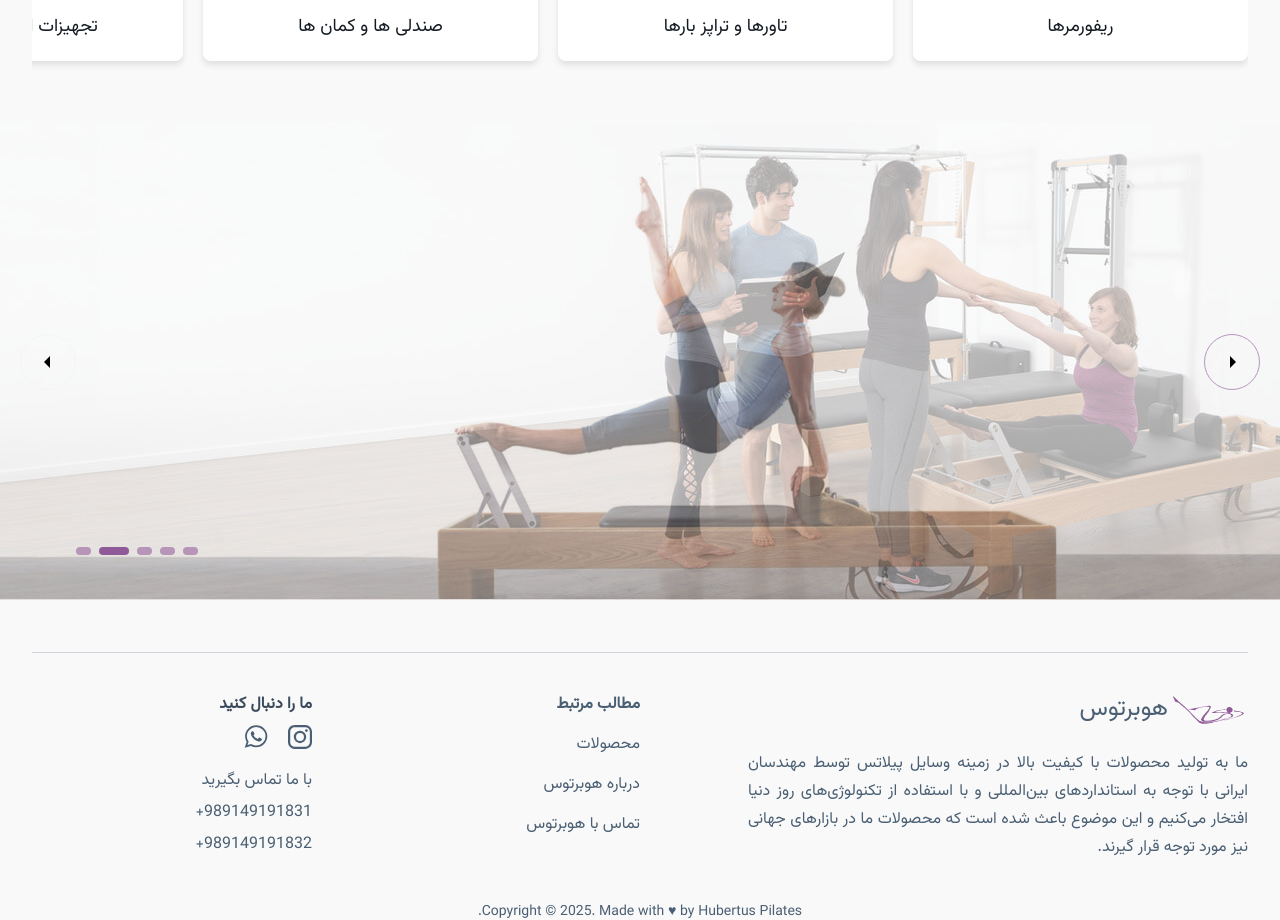
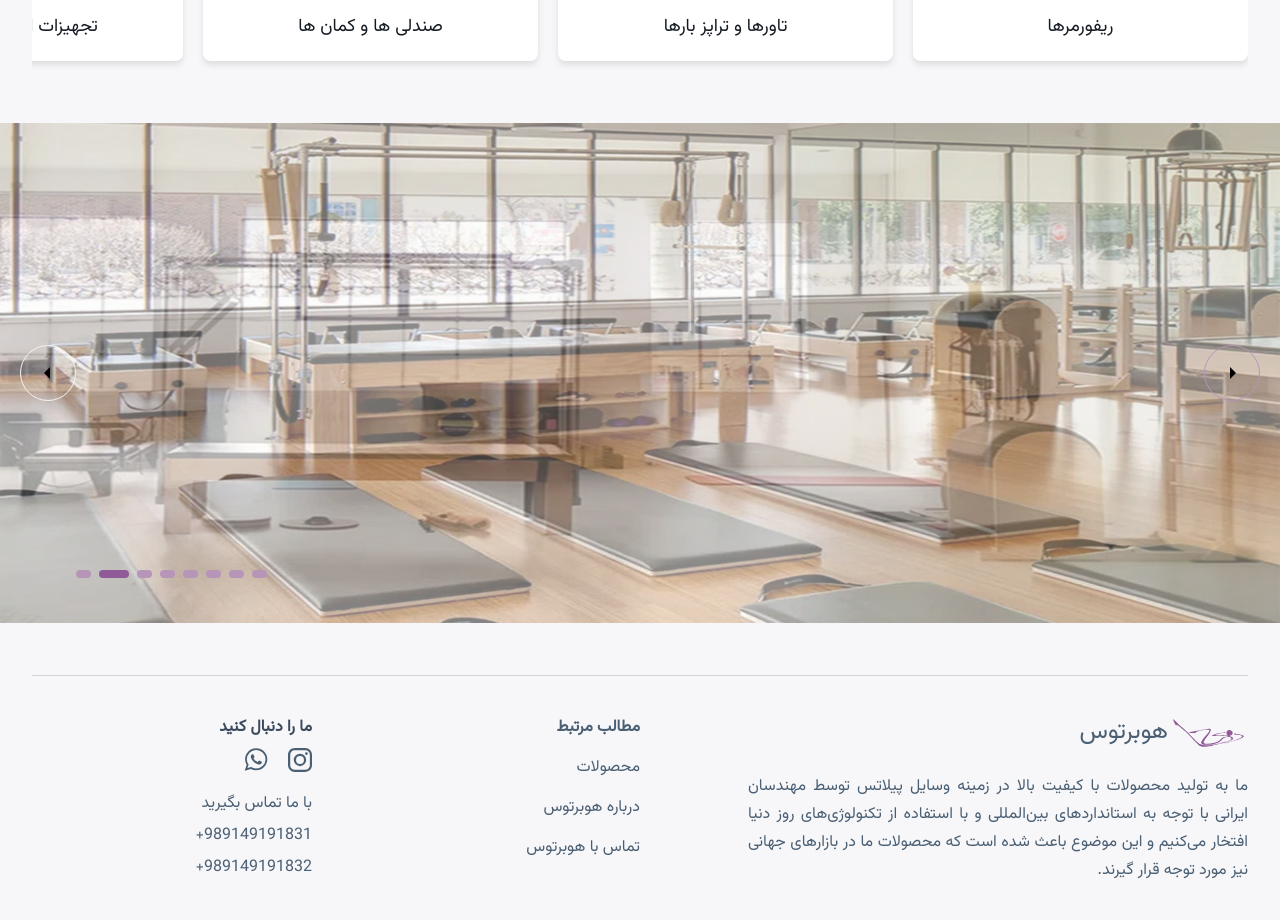
Before and after one commit to elhamest/hubertus-pilates-client, a Next.js app: page / in a window 1280 px wide. Shown: the part 1300-2220 px from the top of the page. Built offline with nearby package versions, Linux system fonts and the light colour scheme.

Commit message:
Changed images of slider and hero section

```diff
--- a/src/app/globals.css
+++ b/src/app/globals.css
@@ -10,44 +10,42 @@
 }
 
 :root {
-  /* Primary Brand Color */
-  --primary-color: #905a98; /* Muted purple: brand color, used for logos, headers, and key elements, for the main icons.) */
+  --primary-color: #905a98;
 
   /* Vibrant Accent Color */
-  --vibrant-purple: #7e3f8f; /* Vibrant purple for preTitles, buttons, etc. */
+  --vibrant-purple: #7e3f8f;
 
   /* Secondary Colors */
-  /* Use this for secondary headings, navigation bars, or as a hover effect on buttons. */
-  --dark-secondary-color: #6a4c6f; /* Darker shade of purple, for accents and secondary elements */
-  --ligth-secondary-color: #b695b9; /* Lighter shade of purple, for backgrounds or subtle highlights */
+  --dark-secondary-color: #6a4c6f;
+  --ligth-secondary-color: #b695b9;
   --ligther-secondary-color: #e9d5eb;
 
   /* Accent Colors */
-  --accent-color-blue: #4a5f73; /* Muted blue for links and secondary elements, for contrast and to add depth, for secondary icons */
-  --accent-color-blue-dark: #3a4a5c; /* Darker muted blue for primary headings */
-  --accent-color-gray-dark: #a6a6a6; /* Neutral gray for dark mode */
-  --accent-color-gray-darker: #808080; /* Darker gray for headings in light mode */
-  --accent-color-gray-light: #718096; /* Medium-dark gray for light mode */
-  /* --gray: #757575; */
-
+  --accent-color-blue: #4a5f73;
+  --accent-color-blue-dark: #3a4a5c;
+  --accent-color-gray-dark: #a6a6a6;
+  --accent-color-gray-darker: #808080;
+  --accent-color-gray-light: #718096;
+  --accent-color-gray-lighter: #cbd5e1;
+  --accent-color-gray: #e2e8f0;
   --border-color: #e5e7eb;
 
   /* Supporting Colors */
-  /* Use this for subtle hover effects, borders, or to soften the overall look */
-  --supporting-color-gray: #f4f4f4; /* Very light gray for backgrounds */
-  --supporting-color-lavender: #e0d4e1; /* Soft lavender for accents */
+  --supporting-color-gray: #f4f4f4;
+  --supporting-color-lavender: #e0d4e1;
 
   /* Neutral Colors */
-  --pure-white-color: #fff; /* Pure white for crisp elements, for icons in dark mode */
+  --pure-white-color: #fff;
   --neutral-white-color: #d1d7e0;
-  --off-white-color: #f9f9f9; /* Off-white for light mode background, rgb(249, 249, 249) */
-  --darker-gray-color: #171717; /* Dark gray for dark mode background, rgb(23, 23, 23) */
+  --off-white-color: #f7f7fa;
+  --darker-gray-color: #171717;
   --dark-gray-color: #151b23;
+  --dark-mode-card-bg: #23272e;
 
   --light-shadow: rgba(27, 31, 35, 0.04) 0px 1px 0px,
     rgba(255, 255, 255, 0.25) 0px 1px 0px inset;
 
-  --dark-mode-card-bg: #f0f0f0; /* Slightly darker than pure white */
+  --dark-accent-color: #b695b9;
 }
 
 .dark .dark\:bg-dark-gray {
--- a/src/app/page.js
+++ b/src/app/page.js
@@ -16,25 +16,17 @@ import { faConstants } from "../../public/locales/fa/common";
 //  import { faConstants } from "../../out/locales/fa/common";
 
 const imagePaths = [
-  "img/slider2/s1.jpg",
-  "img/slider2/s2.jpg",
-  "img/slider2/s3.jpg",
-  "img/slider2/s4.jpg",
-  "img/slider2/s5.jpg",
+  "/img/slider/s1.webp",
+  "/img/slider/s2.webp",
+  "/img/slider/s3.webp",
+  "/img/slider/s4.webp",
+  "/img/slider/s5.webp",
+  "/img/slider/s6.webp",
+  "/img/slider/s7.webp",
+  "/img/slider/s8.webp",
 ];
 
 export default function Home() {
-  // const imagePaths = [
-  //   "/img/slider/s1.webp",
-  //   "/img/slider/s2.webp",
-  //   "/img/slider/s3.webp",
-  //   "/img/slider/s4.webp",
-  //   "/img/slider/s5.webp",
-  //   "/img/slider/s6.webp",
-  //   "/img/slider/s7.webp",
-  //   "/img/slider/s8.webp",
-  // ];
-
   // Use the custom hook for scroll animation
   useScrollAnimation(".animateFadeInUp", 0.1); // Trigger when 10% of the element is visible
 
--- a/src/components/home/Hero.module.css
+++ b/src/components/home/Hero.module.css
@@ -23,33 +23,10 @@
 }
 
 .descriptionContainer {
-  /* background-image: linear-gradient(
-    135deg,
-    var(--supporting-color-lavender) 0%,
-    var(--ligth-secondary-color) 25%,
-    var(--primary-color) 50%,
-    var(--dark-secondary-color) 75%,
-    var(--accent-color-blue) 100%
-  );
-  background-image: linear-gradient(
-    135deg,
-    var(--supporting-color-lavender) 0%,
-    var(--primary-color) 50%,
-    var(--dark-secondary-color) 100%
-  );
-
-  background-image: linear-gradient(
-    135deg,
-    var(--supporting-color-gray) 0%,
-    var(--supporting-color-lavender) 25%,
-    var(--ligth-secondary-color) 50%,
-    var(--accent-color-blue) 75%,
-    VAR(--darker-gray-color) 100%
-  ); */
   background-image: linear-gradient(
     349deg,
     var(--supporting-color-gray) 0%,
-    /* var(--supporting-color-lavender) 5%, */ var(--accent-color-blue) 50%,
+    var(--accent-color-blue) 50%,
     var(--accent-color-blue) 100%
   );
 
```
